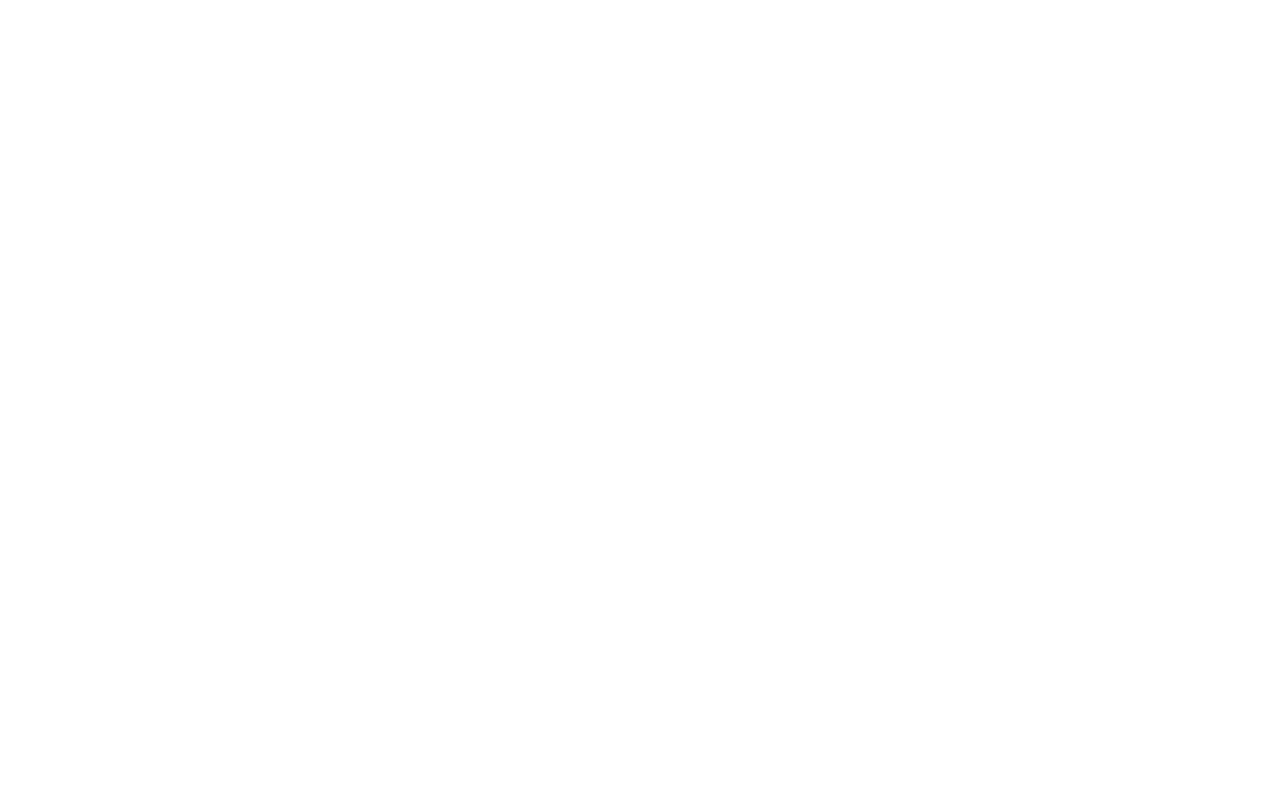
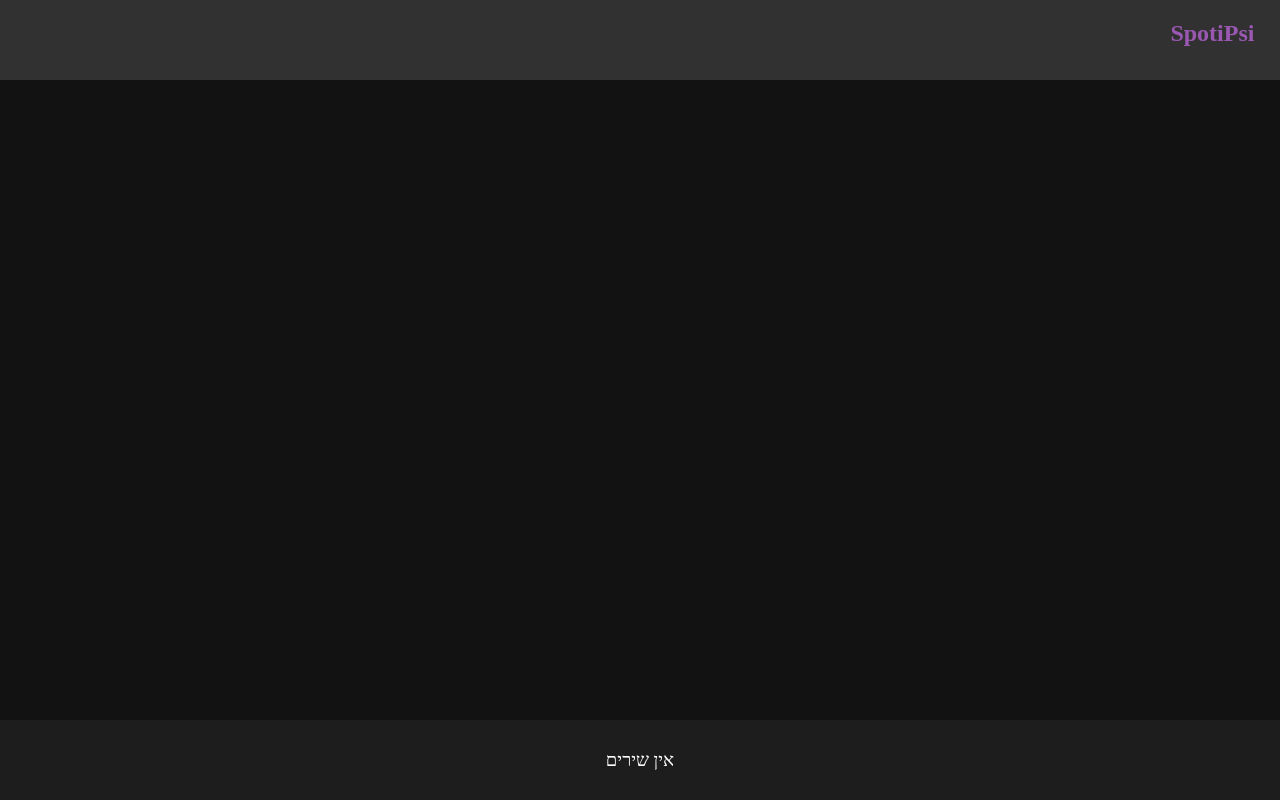
Before and after one commit to italevii/SpotiPsi-30_4, a React (Vite) app in the folder SpotiPsi-30_4/: page / in a window 1280 px wide. Built offline with nearby package versions, Linux system fonts and the light colour scheme.

Commit message:
30/added header and player components

```diff
--- a/SpotiPsi-30_4/index.html
+++ b/SpotiPsi-30_4/index.html
@@ -6,7 +6,7 @@
     <meta name="viewport" content="width=device-width, initial-scale=1.0" />
     <title>spotipsi-30-4</title>
   </head>
-  <body>
+  <body style="margin: 0;">
     <div id="root"></div>
     <script type="module" src="/src/main.tsx"></script>
   </body>
--- a/SpotiPsi-30_4/src/App.tsx
+++ b/SpotiPsi-30_4/src/App.tsx
@@ -1,11 +1,15 @@
 
-import './App.css'
-
+import Header from './components/Header/Header'
+import useStyles from './AppStyle';
+import Player from './components/Player/Player';
 function App() {
+      const { classes } = useStyles();
 
   return (
-    <>
-    </>
+    <div className={classes.body}>
+    <Header/>
+    <Player/>
+    </div>
   )
 }
 
--- /dev/null
+++ b/SpotiPsi-30_4/src/AppStyle.tsx
@@ -0,0 +1,13 @@
+import { makeStyles } from "tss-react/mui";
+
+const useStyles = makeStyles()(() => ({
+    body:{
+        width:'100wh',
+        height:'100vh',
+        backgroundColor:'#121212',
+        margin:'0'
+    }
+
+}));
+
+export default useStyles;
--- /dev/null
+++ b/SpotiPsi-30_4/src/components/Header/Header.tsx
@@ -0,0 +1,12 @@
+import useStyles from "./HeaderStyle";
+const Header = () =>{
+      const { classes } = useStyles();
+
+    return(
+        <div className={classes.header}>
+            <h2 className={classes.headerText}>SpotiPsi</h2>
+        </div>
+    )
+}
+
+export default Header
--- /dev/null
+++ b/SpotiPsi-30_4/src/components/Header/HeaderStyle.tsx
@@ -0,0 +1,22 @@
+import { makeStyles } from "tss-react/mui";
+
+const useStyles = makeStyles()(() => ({
+
+    header:{
+        width:'100%',
+        height:'10%',
+        backgroundColor:'#313131',
+    },
+    headerText:{
+        float:'right',
+        justifyItems:'center',
+        justifySelf:'center',
+        color:'#9A58B2',
+        marginRight:'2vw',
+        fontSize:'3vh'
+
+    }
+
+}));
+
+export default useStyles;
--- /dev/null
+++ b/SpotiPsi-30_4/src/components/Player/Player.tsx
@@ -0,0 +1,12 @@
+import useStyles from "./PlayerStyle";
+const Footer = () =>{
+      const { classes } = useStyles();
+
+    return(
+        <>
+        <div className={classes.footer}>אין שירים</div>
+        </>
+    )
+}
+
+export default Footer
--- /dev/null
+++ b/SpotiPsi-30_4/src/components/Player/PlayerStyle.tsx
@@ -0,0 +1,20 @@
+import { makeStyles } from "tss-react/mui";
+
+const useStyles = makeStyles()(() => ({
+    footer:{
+        position: 'fixed',
+        left:'0',
+        bottom:'0',
+        width:'100%',
+        height:'10%',
+        backgroundColor:'#1D1D1D',
+        color:'white',
+        display:'flex',
+        justifyContent:'center',
+        alignItems:'center',
+        fontSize:'2.3vh'
+}
+
+}));
+
+export default useStyles;
```
Also changed, not shown: SpotiPsi-30_4/src/App.css (deleted).
